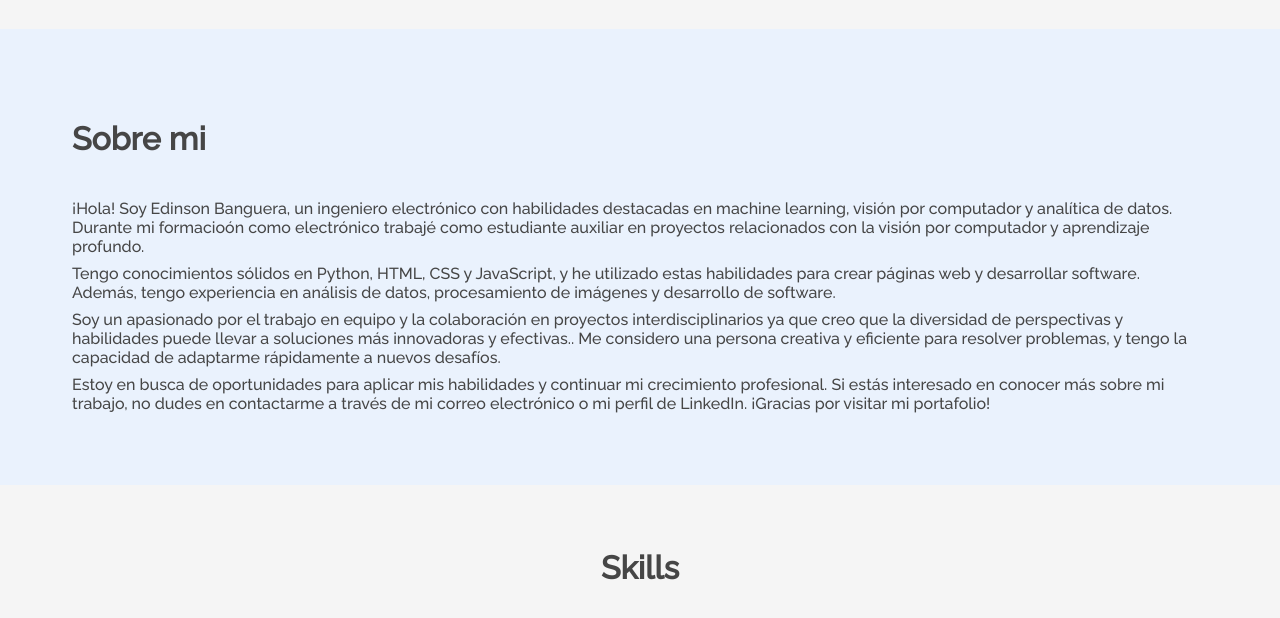
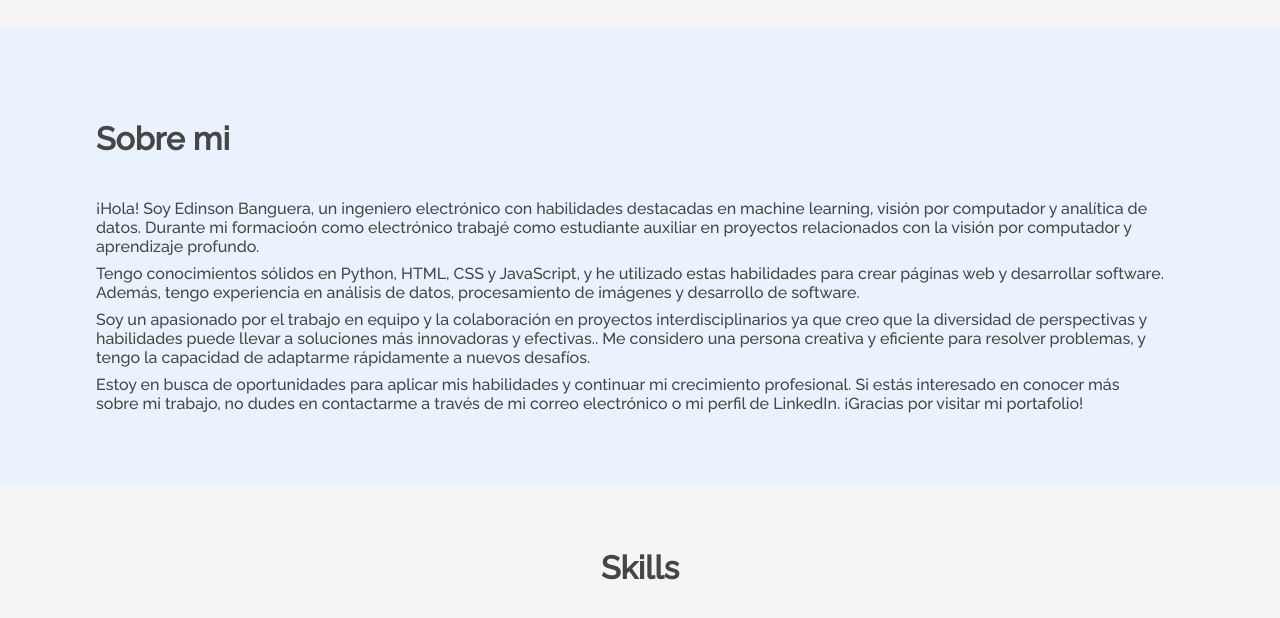
Before and after one commit to ebanguera/Portafolio_ONE, a plain HTML site: page index.html in a window 1280 px wide. Shown: the part 654-1272 px from the top of the page. Drawn offline with Linux system fonts and the light colour scheme.

Commit message:
Sobre mi

```diff
--- a/assets/css/sobre-mi-contenido.css
+++ b/assets/css/sobre-mi-contenido.css
@@ -1,6 +1,6 @@
 .sobre__mi__contenido{
     display: flex;
-    width: 1136px;
+    width: fit-content;
     flex-direction: column;
     align-items: flex-start;
     gap: 16px;
@@ -20,3 +20,14 @@
     margin-block-start: 0em;
     margin-block-end: 0.5em;
 }
+
+.sobre__mi__parrafo a{
+    text-decoration: none;
+    color: #464646;
+    transition: all 0.3s ease;
+}
+
+.sobre__mi__parrafo a:hover{
+    transform: translateY(-10px);
+    /* box-shadow: 0 5px 10px rgba(0, 0, 0, 0.02); */
+}
--- a/index.html
+++ b/index.html
@@ -62,7 +62,7 @@
           <p class="sobre__mi__parrafo">¡Hola! Soy Edinson Banguera, un ingeniero electrónico con habilidades destacadas en machine learning, visión por computador y analítica de datos. Durante mi formacioón como electrónico trabajé como estudiante auxiliar en proyectos relacionados con la visión por computador y aprendizaje profundo.</p>
           <p class="sobre__mi__parrafo">Tengo conocimientos sólidos en Python, HTML, CSS y JavaScript, y he utilizado estas habilidades para crear páginas web y desarrollar software. Además, tengo experiencia en análisis de datos, procesamiento de imágenes y desarrollo de software.</p>
           <p class="sobre__mi__parrafo">Soy un apasionado por el trabajo en equipo y la colaboración en proyectos interdisciplinarios ya que creo que la diversidad de perspectivas y habilidades puede llevar a soluciones más innovadoras y efectivas.. Me considero una persona creativa y eficiente para resolver problemas, y tengo la capacidad de adaptarme rápidamente a nuevos desafíos.</p>
-          <p class="sobre__mi__parrafo">Estoy en busca de oportunidades para aplicar mis habilidades y continuar mi crecimiento profesional. Si estás interesado en conocer más sobre mi trabajo, no dudes en contactarme a través de mi correo electrónico o mi perfil de LinkedIn. ¡Gracias por visitar mi portafolio!</p>
+          <p class="sobre__mi__parrafo">Estoy en busca de oportunidades para aplicar mis habilidades y continuar mi crecimiento profesional. Si estás interesado en conocer más sobre mi trabajo, no dudes en contactarme a través de mi correo electrónico o mi perfil de <a href="https://www.linkedin.com/in/ebanguera/" target="_blank">LinkedIn</a>. ¡Gracias por visitar mi portafolio!</p>
         </div>
       </div>
     </section>
--- a/sobre-mi.css
+++ b/sobre-mi.css
@@ -1,7 +1,7 @@
 .sobre__mi{
     display: flex;
     flex-direction: column;
-    padding: 64px;
+    padding: 64px 96px;
     align-items: center;
     align-self:normal;
     background: #EAF2FD;
```
